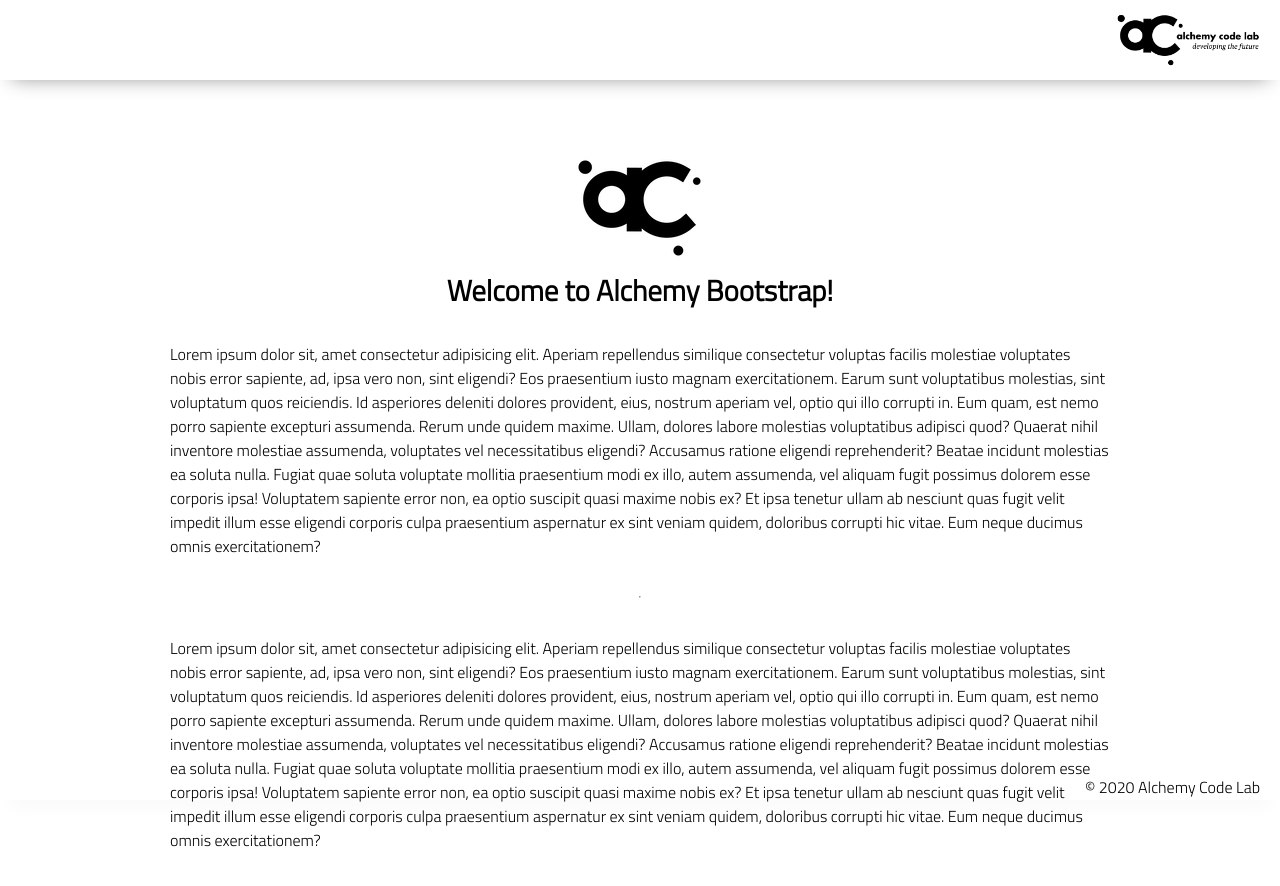
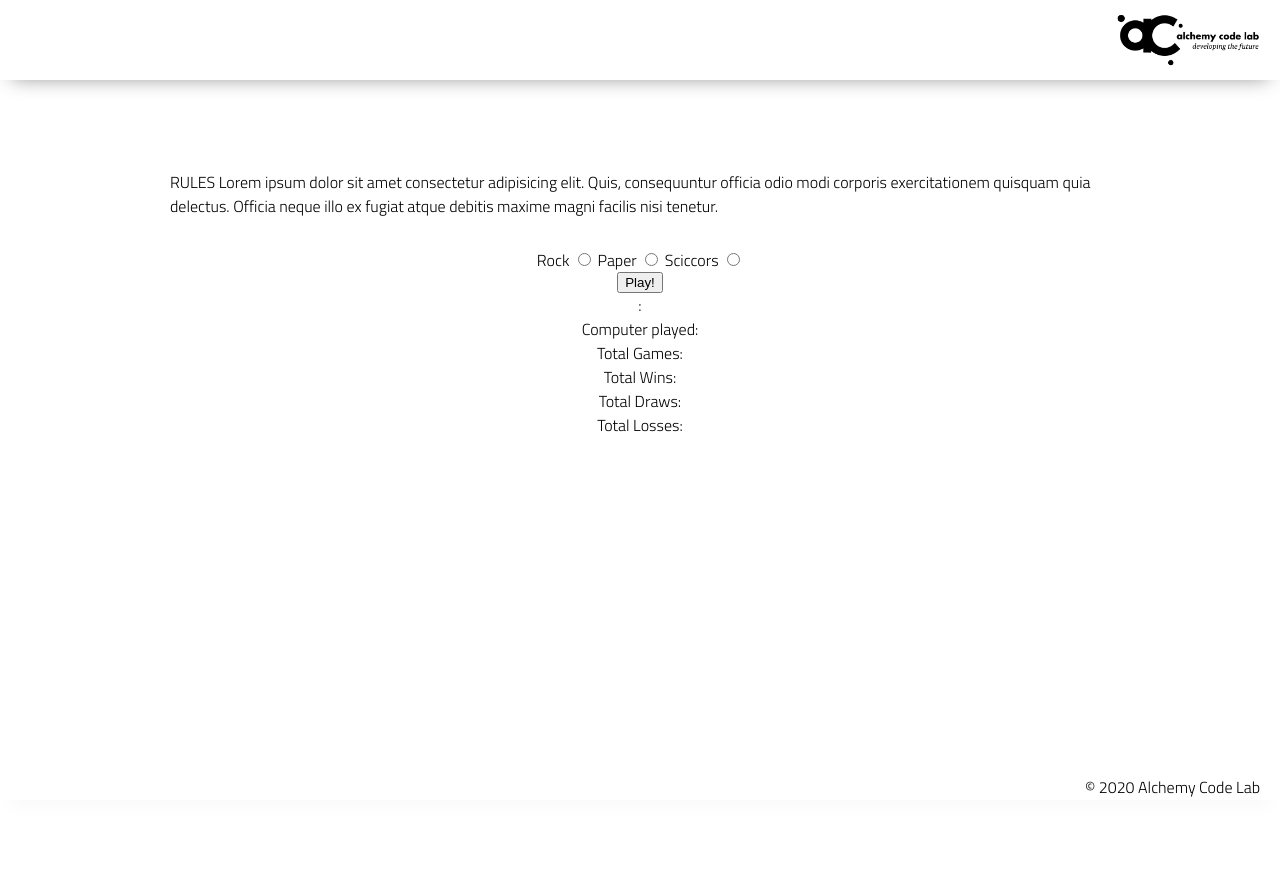
Before and after one commit to gabrielsimek/rock-paper-scissors-lab-03, a plain HTML site: page index.html in a window 1280 px wide. After the commit the page ends 800 px from the top, so only its background shows below. Drawn offline with Linux system fonts and the light colour scheme.

Commit message:
planned out code in readME, got basic html structure, and began with logic

```diff
--- a/app.js
+++ b/app.js
@@ -1,5 +1,28 @@
 // import functions and grab DOM elements
+import { getComputerChoice } from './utils.js';
+const playButton = document.getElementById('play-button');
+const resultEl = document.getElementById('result');
+const computerChoiceEl = document.getElementById('computer-choice');
+const totalGamesEl = document.getElementById('total-games');
+const totalWinsEl = document.getElementById('total-wins');
+const totalDrawsEl = document.getElementById('total-draws');
+const totalLossesEl = document.getElementById('total-losses');
+
+
 
 // initialize state
+let totalGames = 0;
+let totalWins = 0;
+let totalDraws = 0;
+// set event listeners to update state and DOM
 
-// set event listeners to update state and DOM
+playButton.addEventListener('click', () => {
+    totalGames++;
+
+    let randomNum = Math.floor(Math.random() * 3);
+    console.log(getComputerChoice(randomNum));
+
+
+
+
+});
--- a/index.html
+++ b/index.html
@@ -20,26 +20,44 @@
     </header>
     <main>
         <section class="main-section">
-            <img class="main-logo" src="assets/alchemy-logo.png"/>
-            <h2>
-                Welcome to Alchemy Bootstrap!
-            </h2>
+           <div>
+               <p> RULES
+                   Lorem ipsum dolor sit amet consectetur adipisicing elit. Quis, consequuntur officia odio modi corporis exercitationem quisquam quia delectus. Officia neque illo ex fugiat atque debitis maxime magni facilis nisi tenetur.
+               </p>
+            </div>
+            <div>
 
-            <p>
-                Lorem ipsum dolor sit, amet consectetur adipisicing elit. Aperiam repellendus similique consectetur voluptas facilis molestiae voluptates nobis error sapiente, ad, ipsa vero non, sint eligendi? Eos praesentium iusto magnam exercitationem.
-                Earum sunt voluptatibus molestias, sint voluptatum quos reiciendis. Id asperiores deleniti dolores provident, eius, nostrum aperiam vel, optio qui illo corrupti in. Eum quam, est nemo porro sapiente excepturi assumenda.
-                Rerum unde quidem maxime. Ullam, dolores labore molestias voluptatibus adipisci quod? Quaerat nihil inventore molestiae assumenda, voluptates vel necessitatibus eligendi? Accusamus ratione eligendi reprehenderit? Beatae incidunt molestias ea soluta nulla.
-                Fugiat quae soluta voluptate mollitia praesentium modi ex illo, autem assumenda, vel aliquam fugit possimus dolorem esse corporis ipsa! Voluptatem sapiente error non, ea optio suscipit quasi maxime nobis ex?
-                Et ipsa tenetur ullam ab nesciunt quas fugit velit impedit illum esse eligendi corporis culpa praesentium aspernatur ex sint veniam quidem, doloribus corrupti hic vitae. Eum neque ducimus omnis exercitationem?
-            </p>
-            <hr />
-            <p>
-                Lorem ipsum dolor sit, amet consectetur adipisicing elit. Aperiam repellendus similique consectetur voluptas facilis molestiae voluptates nobis error sapiente, ad, ipsa vero non, sint eligendi? Eos praesentium iusto magnam exercitationem.
-                Earum sunt voluptatibus molestias, sint voluptatum quos reiciendis. Id asperiores deleniti dolores provident, eius, nostrum aperiam vel, optio qui illo corrupti in. Eum quam, est nemo porro sapiente excepturi assumenda.
-                Rerum unde quidem maxime. Ullam, dolores labore molestias voluptatibus adipisci quod? Quaerat nihil inventore molestiae assumenda, voluptates vel necessitatibus eligendi? Accusamus ratione eligendi reprehenderit? Beatae incidunt molestias ea soluta nulla.
-                Fugiat quae soluta voluptate mollitia praesentium modi ex illo, autem assumenda, vel aliquam fugit possimus dolorem esse corporis ipsa! Voluptatem sapiente error non, ea optio suscipit quasi maxime nobis ex?
-                Et ipsa tenetur ullam ab nesciunt quas fugit velit impedit illum esse eligendi corporis culpa praesentium aspernatur ex sint veniam quidem, doloribus corrupti hic vitae. Eum neque ducimus omnis exercitationem?
-            </p>
+                <label>
+                    Rock
+                    <input type="radio" name="choice" value="rock">
+                </label>
+
+                <label>
+                    Paper
+                    <input type="radio" name="choice" value="paper">
+                </label>
+
+                <label>
+                    Sciccors
+                    <input type="radio" name="choice" value="scissors">
+                </label>
+
+            </div>
+            <button id="play-button">Play!</button>
+
+            <div id="result">:<span></span></div>
+
+            <div id="computer-choice">Computer played:<span></span></div>
+
+            <div>Total Games:<span id="total-games"></span></div>
+
+            <div>Total Wins:<span id="total-wins"></span></div>
+
+            <div>Total Draws:<span id="total-draws"></span></div>
+
+            <div>Total Losses:<span id="total-losses"></span></div>
+
+
 
         </section>
     </main>
--- /dev/null
+++ b/utils.js
@@ -0,0 +1,10 @@
+export function getComputerChoice(randomNum) {
+    if (randomNum === 0) {
+        return 'rock';
+    } else if (randomNum === 1) {
+        return 'paper';
+    } else {
+        return 'scissors';
+    }
+
+}
```
Also changed, not shown: 1 other file.
